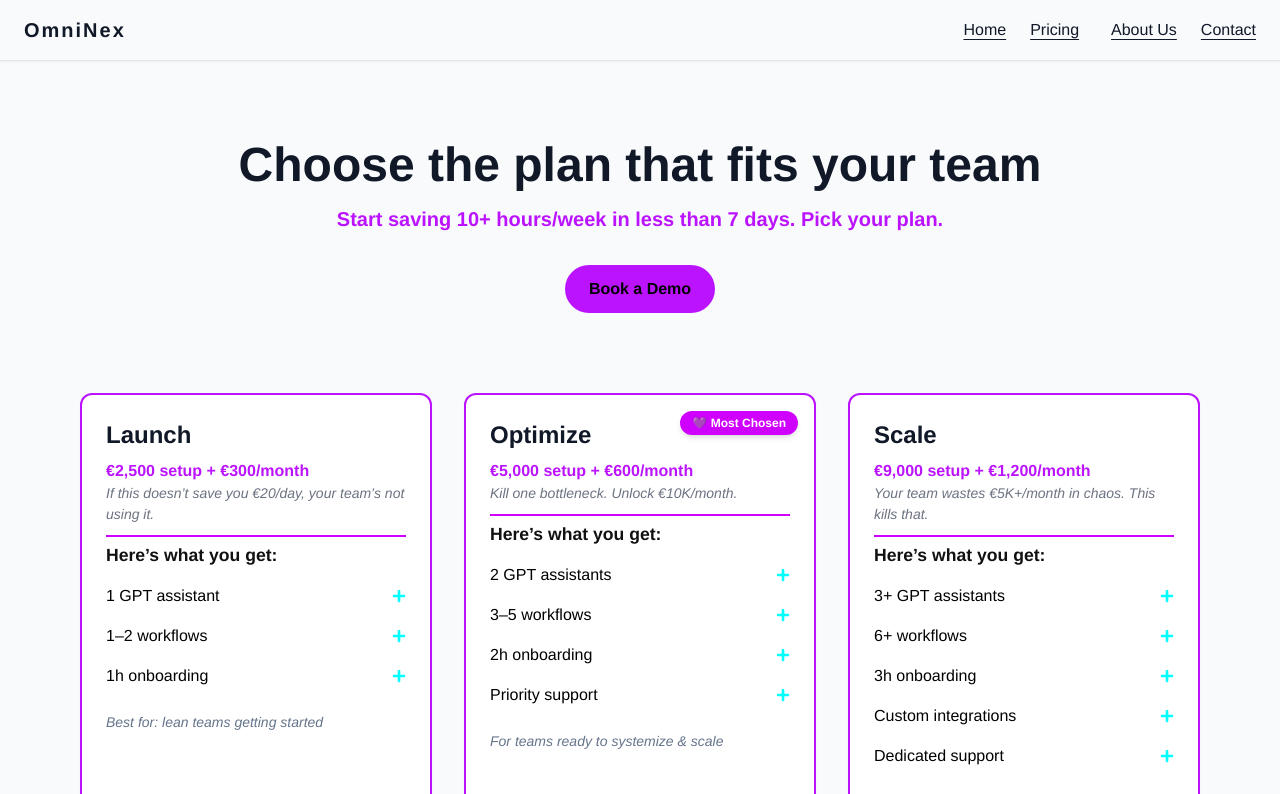
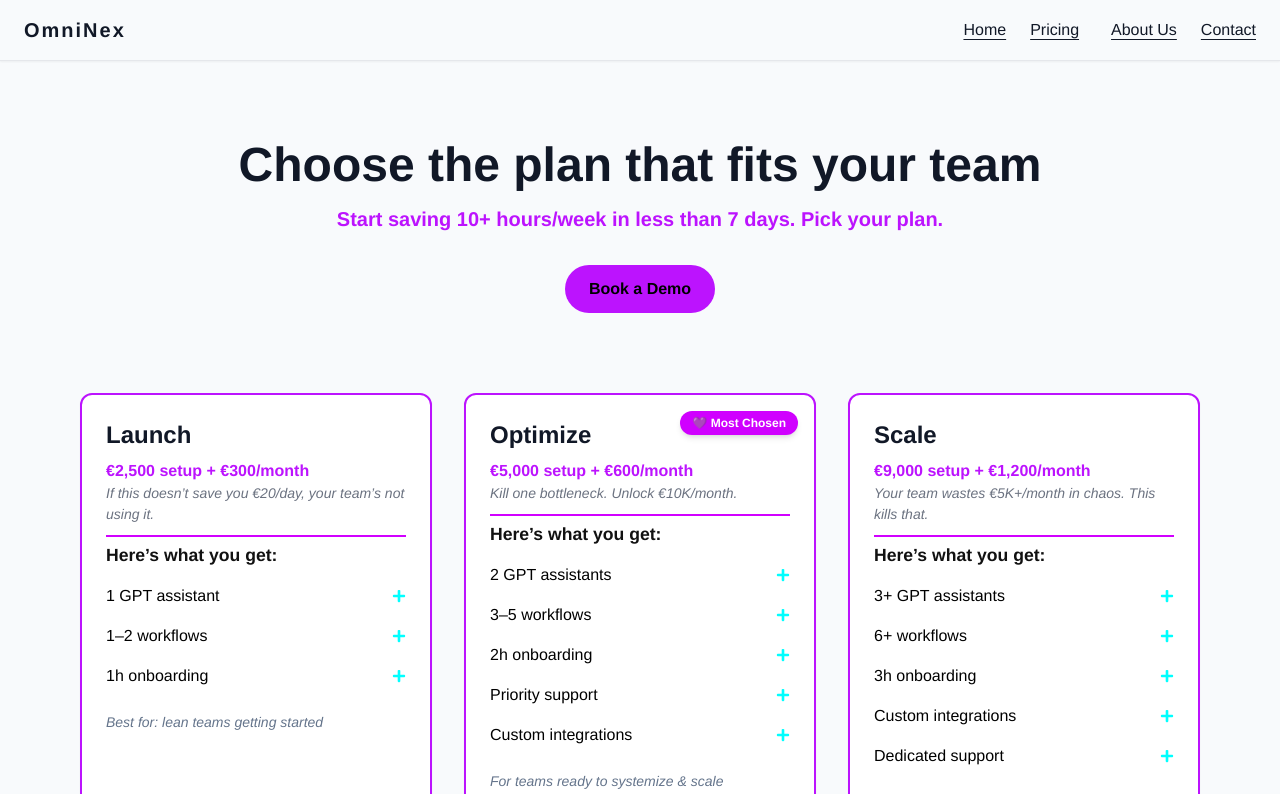
Before and after one commit to Kalcho8233/OmniNexAIWebsite, a Next.js app: page /pricing in a window 1280 px wide. Shown: the top 794 px of the page. Built offline with nearby package versions, Linux system fonts and the light colour scheme.

Commit message:
Update pricing.jsx

```diff
--- a/pages/pricing.jsx
+++ b/pages/pricing.jsx
@@ -51,6 +51,10 @@ const plans = [
       {
         title: " Priority support",
         desc: "You get help fast — no waiting in line, no bots. Real answers, real people, real quick."
+      },
+      {
+        title: " Custom integrations",
+        desc: "Already using Slack, Gmail, Notion or HubSpot? We’ll connect your assistant to your tools so it fits right into your workflow."
       }
     ],
     note: "For teams ready to systemize & scale",
@@ -114,13 +118,15 @@ export default function Pricing() {
           {plans.map((plan, i) => (
             <div
               key={i}
-              className={`relative bg-white ${plan.border} p-6 rounded-xl shadow-sm hover:scale-[1.03] transition-transform border-2`}
+              className={`relative bg-white ${plan.border} p-6 rounded-xl shadow-sm hover:scale-[1.03] transition-transform border-2 flex flex-col justify-between`}
+              style={{ minHeight: '620px' }}
             >
               {plan.name === "Optimize" && (
                 <div className="absolute top-4 right-4 bg-[#D000FF] text-white text-xs font-bold px-3 py-1 rounded-full shadow-md">
                   💜 Most Chosen
                 </div>
               )}
+              <div>
                 <h2 className="text-2xl font-semibold mb-2 text-primaryText">{plan.name}</h2>
                 <p className={`font-semibold ${plan.text}`}>{plan.price}</p>
                 <PlanROIText plan={plan.name} />
@@ -130,7 +136,10 @@ export default function Pricing() {
                   ))}
                 </div>
                 <p className="text-sm text-secondaryText italic mb-4">{plan.note}</p>
+              </div>
+              <div className="mt-auto pt-4">
                 <StripeBuyButton buyButtonId={plan.stripeButtonId} />
+              </div>
             </div>
           ))}
         </section>
```
Lines whose indentation alone changed are shown as unchanged.
